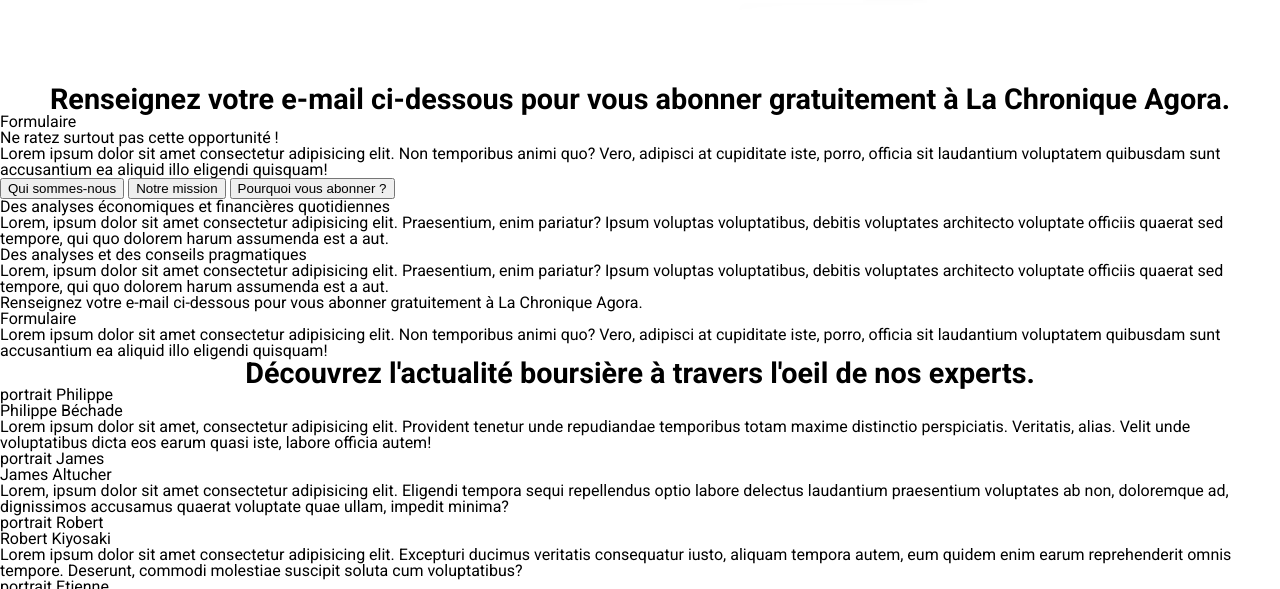
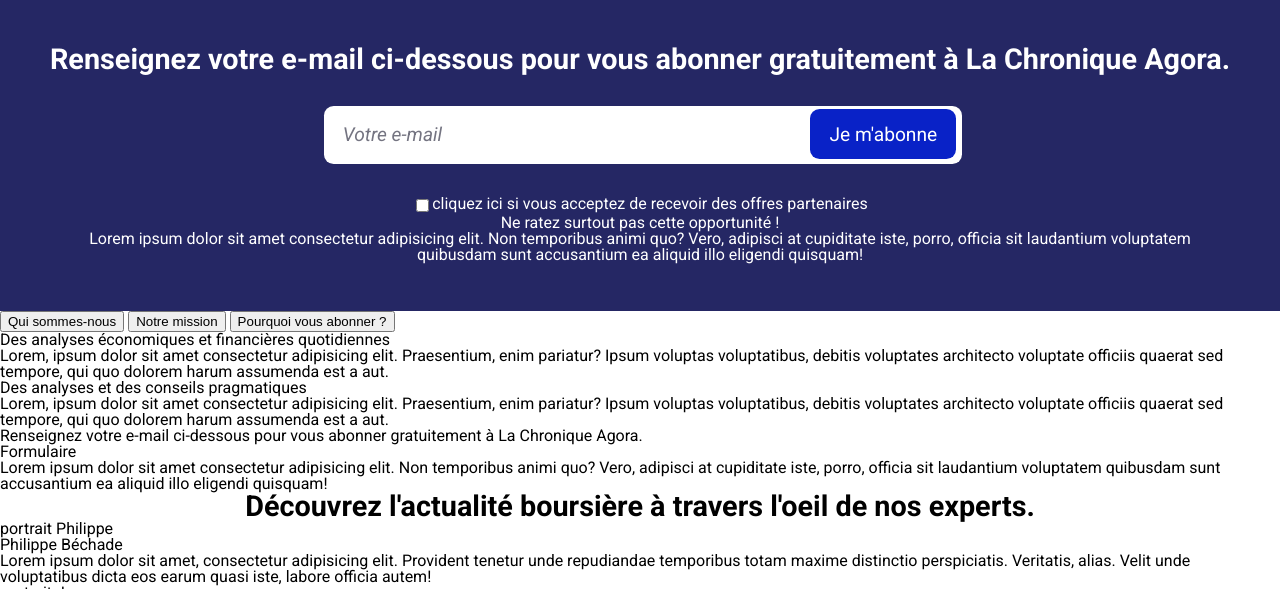
Before and after one commit to severine-cuenot/exercice_landing_leadgen, a plain HTML site: page index.html in a window 1280 px wide. Shown: the part 645-1234 px from the top of the page. Drawn offline with Linux system fonts and the light colour scheme.

Commit message:
form css almost done

```diff
--- a/index.html
+++ b/index.html
@@ -39,9 +39,19 @@
   </article>
   <article class="darkblue_article">
     <h2>Renseignez votre e-mail ci-dessous pour vous abonner gratuitement à La Chronique Agora.</h2>
-    <form>
-      Formulaire
-    </form>
+
+    <!-- FORMULAIRE D'ABONNEMENT -->
+    <div class="darkblue_article--form-container">
+      <form action="" method="post" class="darkblue_article--form">
+        <input type="email" class="form__mail" name="user_mail" value="Votre e-mail" aria-label="Renseignez votre adresse e-mail pour vous abonner">
+        <button type="submit" class="form-btn">Je m'abonne</button>
+      </form>
+    </div>
+    <!-- COREG -->
+    <div class="coreg__container">
+      <input type="checkbox" id="coreg" name="coreg" aria-label="cliquez ici si vous acceptez de recevoir des offres partenaires">
+      <p>cliquez ici si vous acceptez de recevoir des offres partenaires </p>
+    </div>
     <p>Ne ratez surtout pas cette opportunité&nbsp;!</p>
     <p>Lorem ipsum dolor sit amet consectetur adipisicing elit. Non temporibus animi quo? Vero, adipisci at cupiditate iste, porro, officia sit laudantium voluptatem quibusdam sunt accusantium ea aliquid illo eligendi quisquam!</p>
   </article>
--- a/style/styles.css
+++ b/style/styles.css
@@ -34,7 +34,7 @@ em {
 .first_article {
   display: flex;
   flex-wrap: wrap;
-  padding: 4em 0 2em;
+  padding-top: 0.5em;
   background-color: white;
   justify-content: center;
   align-items: center;
@@ -81,36 +81,69 @@ em {
   width: 100%;
 }
 
-
-/*
-.white_article {
-  margin: 0 10em;
-  padding: 0 3em;
-  background-color: white;
-}
-
-}
-.row_two {
+.darkblue_article {
   display: flex;
-  flex-direction: row;
-  justify-content: flex-end;
-}
-
-
-
-
-
-.excerpt_ordi {
-  width: 70%;
-  padding-top: 5em;
-}
-
-.darkblue_article {
-  padding: 1.5em;
+  flex-wrap: wrap;
+  flex-direction: column;
+  padding: 3em;
   background-color: #252764;
   text-align: center;
   color: white;
 }
+
+.darkblue_article--form-container {
+  display: flex;
+	flex-direction: column;
+  width: 100%;
+	align-items: center;
+	justify-content: center;
+}
+
+.darkblue_article--form {
+  display: flex;
+  padding: 2em 0 2em;
+
+}
+
+.form__mail {
+  width: 600px;
+  height: 20px;
+  padding: 1em;
+	background: #fff;
+  font: inherit;
+  font-size: 1.2em;
+  font-style: italic;
+  color: #747481;
+  outline: 0;
+	border: 0;
+  border-radius: 0.5em;
+
+}
+
+.form-btn {
+  display: inline-block;
+  background-color: #0922c7;
+  font: inherit;
+  font-size: 1.2em;
+  /* font-weight: bold; */
+  color: white;
+	border: 0;
+	outline: 0;
+  margin-top: 0.2em;
+  margin-left: -7.9em;
+  height: 2.6em;
+  padding: 0 1em;
+	cursor: pointer;
+	border-radius: 0.5em;
+}
+
+.coreg__container {
+  display: flex;
+  justify-content: center;
+}
+
+
+/*
 
 .lightblue_article {
   padding: 1.5em;
```
